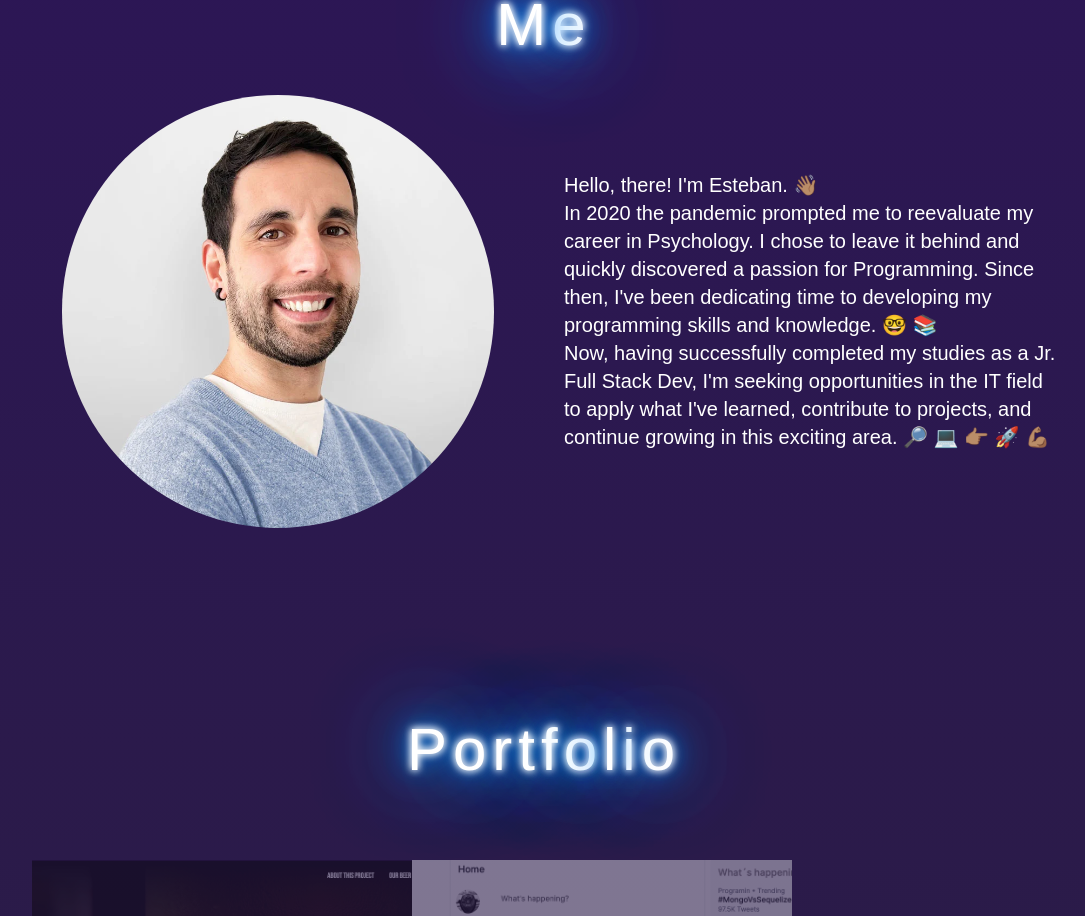
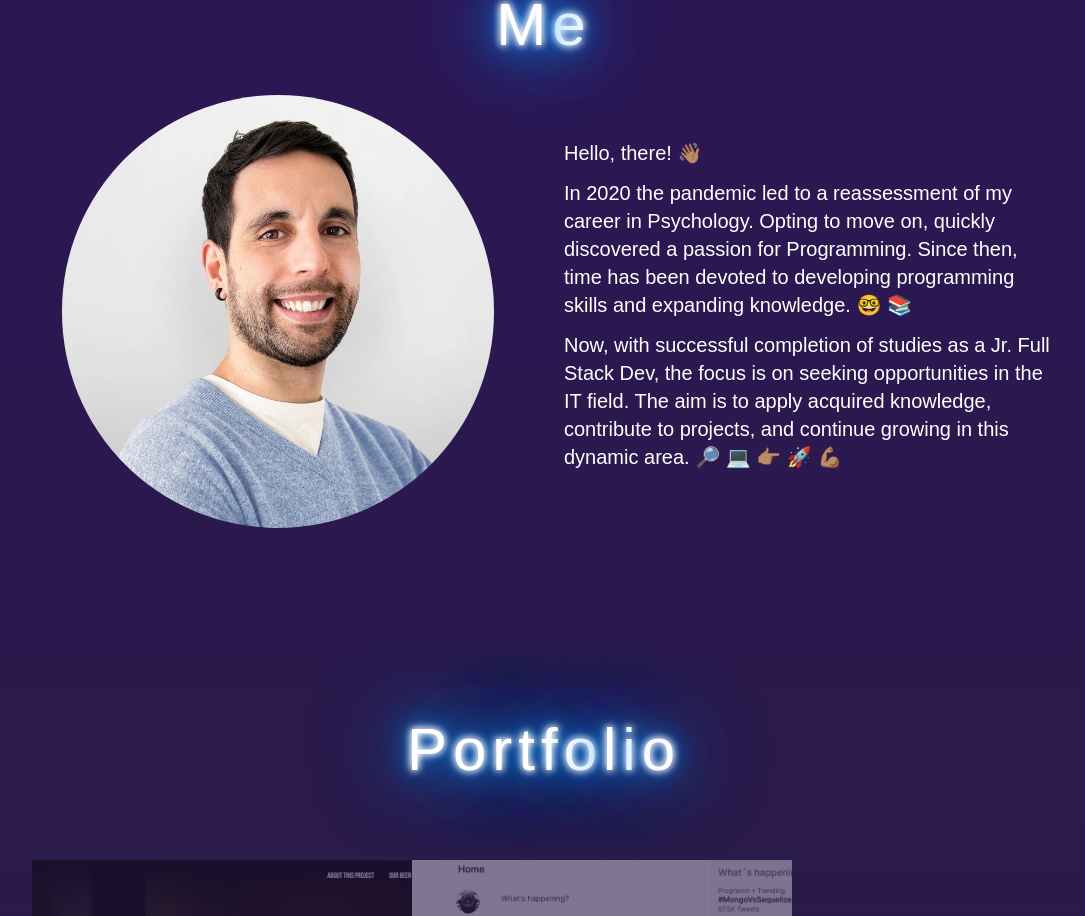
Before and after one commit to estebanCastaneira/myPortfolio, a React (Vite) app: page / in a window 1280 px wide. Shown: the part 1347-2263 px from the top of the page, without its empty margins (96-1181 px from the left). Built offline with nearby package versions, Linux system fonts and the light colour scheme.

Commit message:
new text for About Me section

```diff
--- a/src/components/about/AboutMe.jsx
+++ b/src/components/about/AboutMe.jsx
@@ -17,18 +17,18 @@ function AboutMe() {
           </div>
         </div>
         <div className="sm:w-[50%] sm:text-xl">
-          <p>Hello, there! I'm Esteban. 👋🏽</p>
-          <p>
-            In 2020 the pandemic prompted me to reevaluate my career in
-            Psychology. I chose to leave it behind and quickly discovered a
-            passion for Programming. Since then, I've been dedicating time to
-            developing my programming skills and knowledge. 🤓 📚
+          <p className="mb-3">Hello, there! 👋🏽</p>
+          <p className="mb-3">
+            In 2020 the pandemic led to a reassessment of my career in
+            Psychology. Opting to move on, quickly discovered a passion for
+            Programming. Since then, time has been devoted to developing
+            programming skills and expanding knowledge. 🤓 📚
           </p>
-          <p>
-            Now, having successfully completed my studies as a Jr. Full Stack
-            Dev, I'm seeking opportunities in the IT field to apply what I've
-            learned, contribute to projects, and continue growing in this
-            exciting area. 🔎 💻 👉🏽 🚀 💪🏽
+          <p className="mb-3">
+            Now, with successful completion of studies as a Jr. Full Stack Dev,
+            the focus is on seeking opportunities in the IT field. The aim is to
+            apply acquired knowledge, contribute to projects, and continue
+            growing in this dynamic area. 🔎 💻 👉🏽 🚀 💪🏽
           </p>
         </div>
       </div>
```
